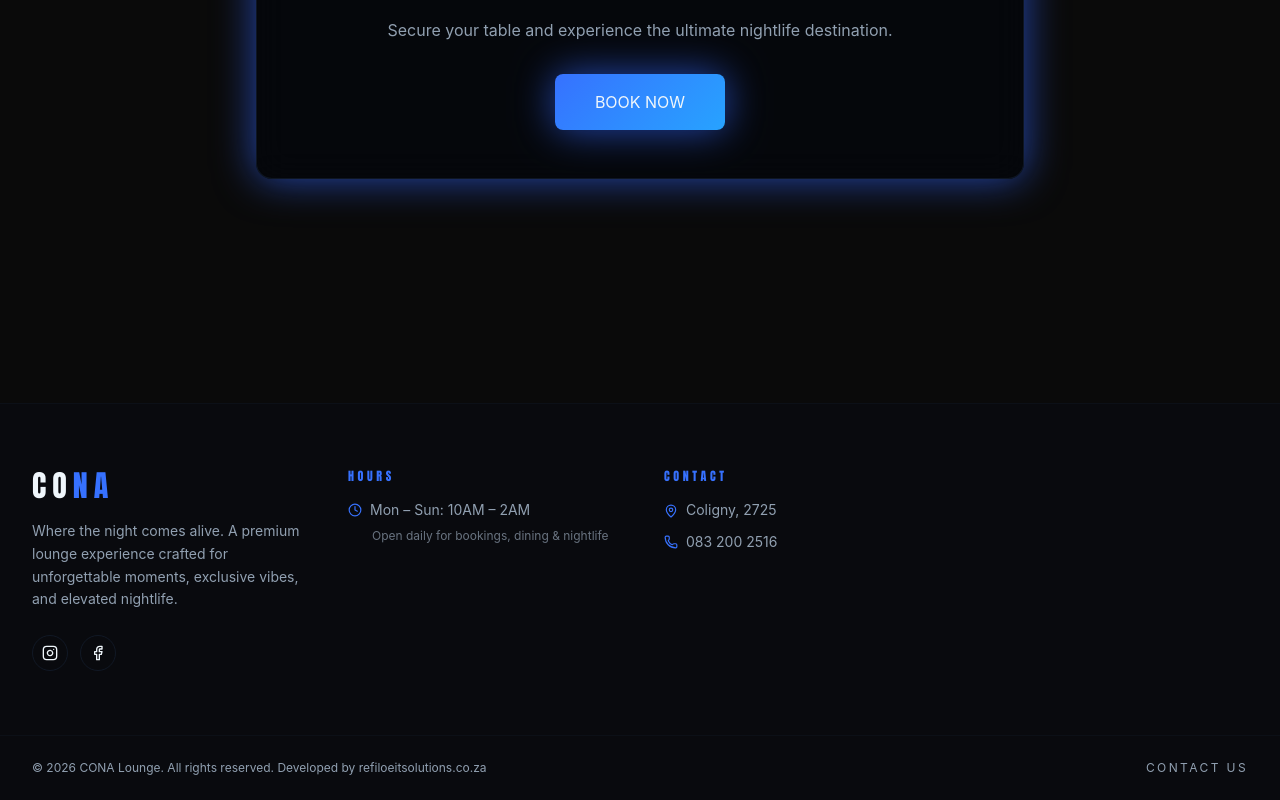
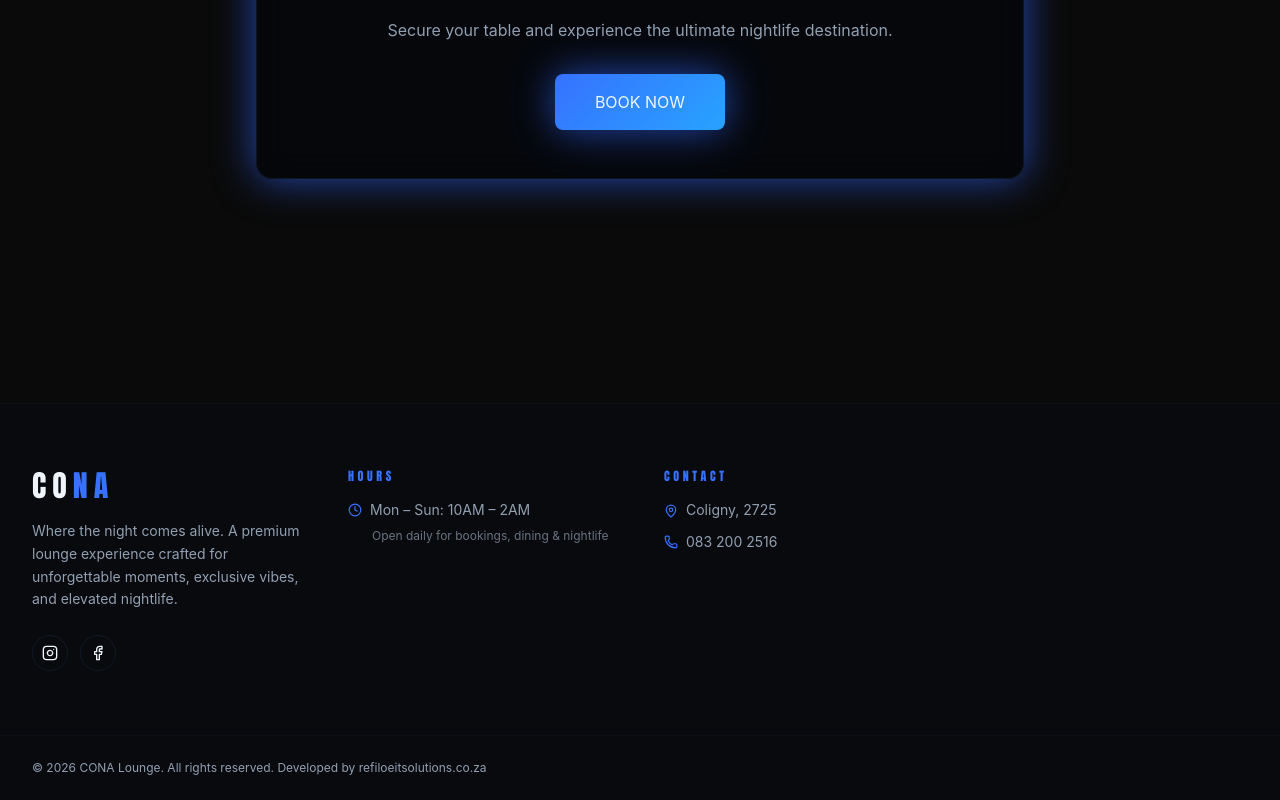
Before and after one commit to CalvinMachitje/cona-frontend, a React (Vite) app in the folder frontend/: page / in a window 1280 px wide. Shown: the part 1377-2177 px from the top of the page. Built offline with nearby package versions, Linux system fonts and the light colour scheme; no server answers.

Commit message:
Remove "Contact Us" link from footer component

```diff
--- a/frontend/src/components/Footer.tsx
+++ b/frontend/src/components/Footer.tsx
@@ -109,13 +109,6 @@ export function Footer() {
               refiloeitsolutions.co.za
             </a>
           </p>
-
-          <Link
-            to="/contact"
-            className="uppercase tracking-[0.2em] hover:text-primary"
-          >
-            Contact Us
-          </Link>
         </div>
       </div>
     </footer>
```
